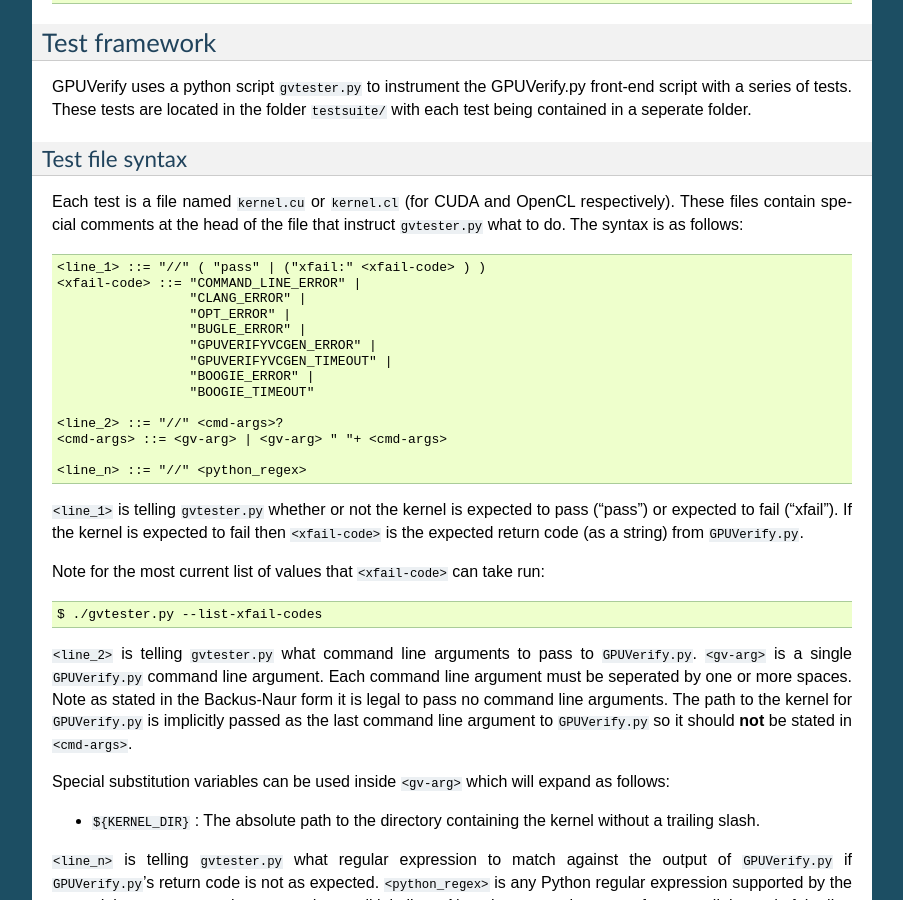
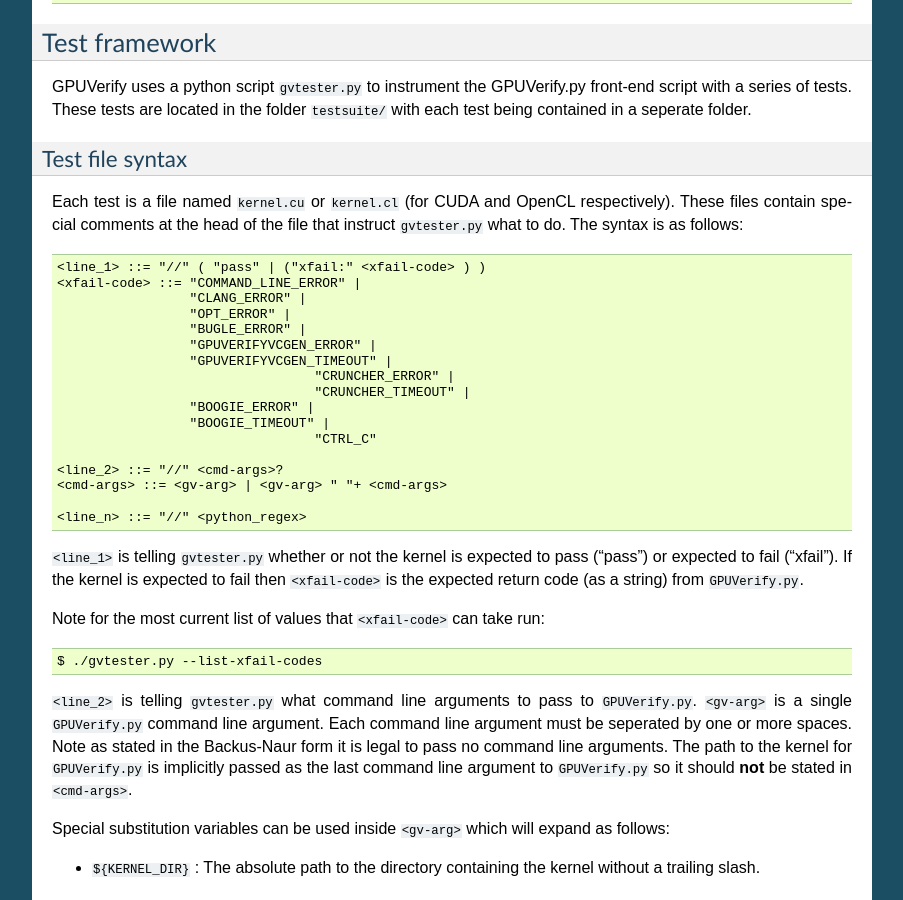
Before and after one commit to mc-imperial/gpuverify, a Sphinx documentation site: the page built from Documentation/developer_guide.rst, in a window 1280 px wide and 900 px high, scrolled down 11727 px. Shown: the whole window, without its empty margins (198-1101 px from the left). Built offline with Sphinx 7.4.7, drawn with Linux system fonts in a browser that asks for light colours; formulas are drawn with MathJax 3.

Commit message:
update to the documentation

```diff
--- a/Documentation/developer_guide.rst
+++ b/Documentation/developer_guide.rst
@@ -712,8 +712,11 @@
                    "BUGLE_ERROR" |
                    "GPUVERIFYVCGEN_ERROR" |
                    "GPUVERIFYVCGEN_TIMEOUT" |
+				   "CRUNCHER_ERROR" |
+				   "CRUNCHER_TIMEOUT" |
                    "BOOGIE_ERROR" |
-                   "BOOGIE_TIMEOUT"
+                   "BOOGIE_TIMEOUT" |
+				   "CTRL_C"
 
   <line_2> ::= "//" <cmd-args>?
   <cmd-args> ::= <gv-arg> | <gv-arg> " "+ <cmd-args>
```
